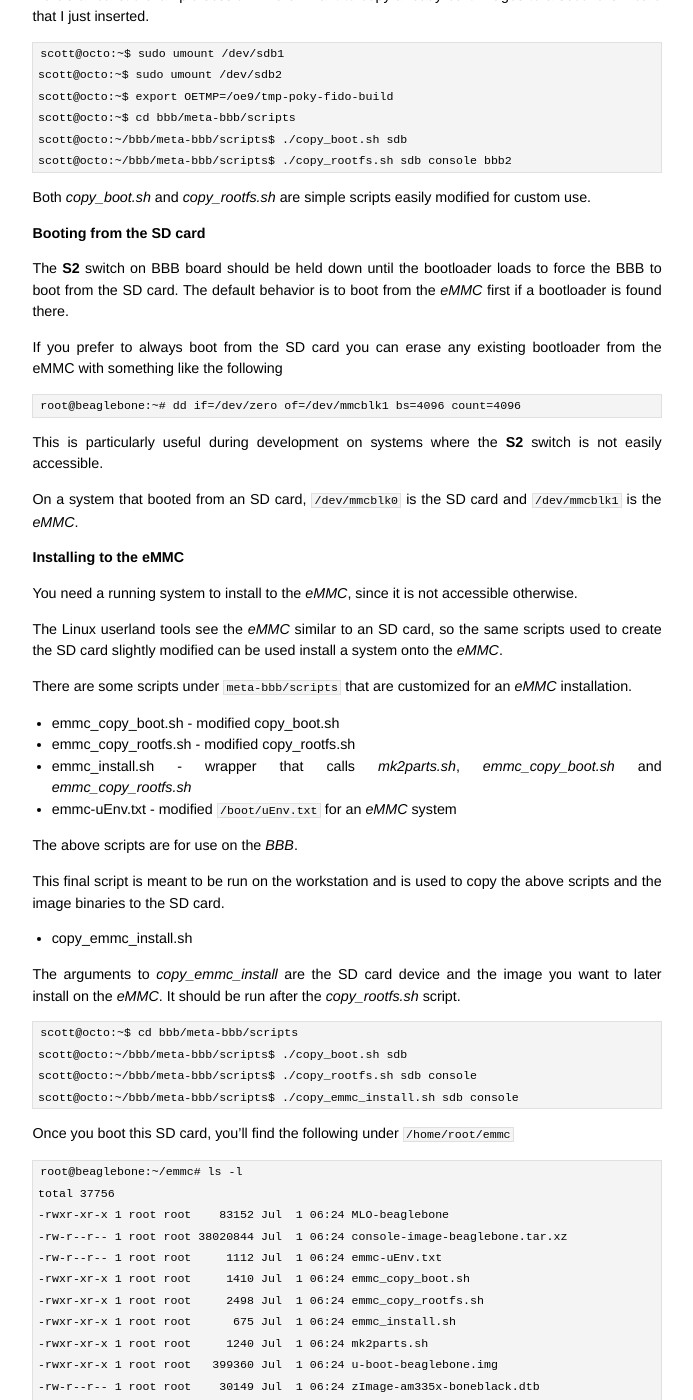
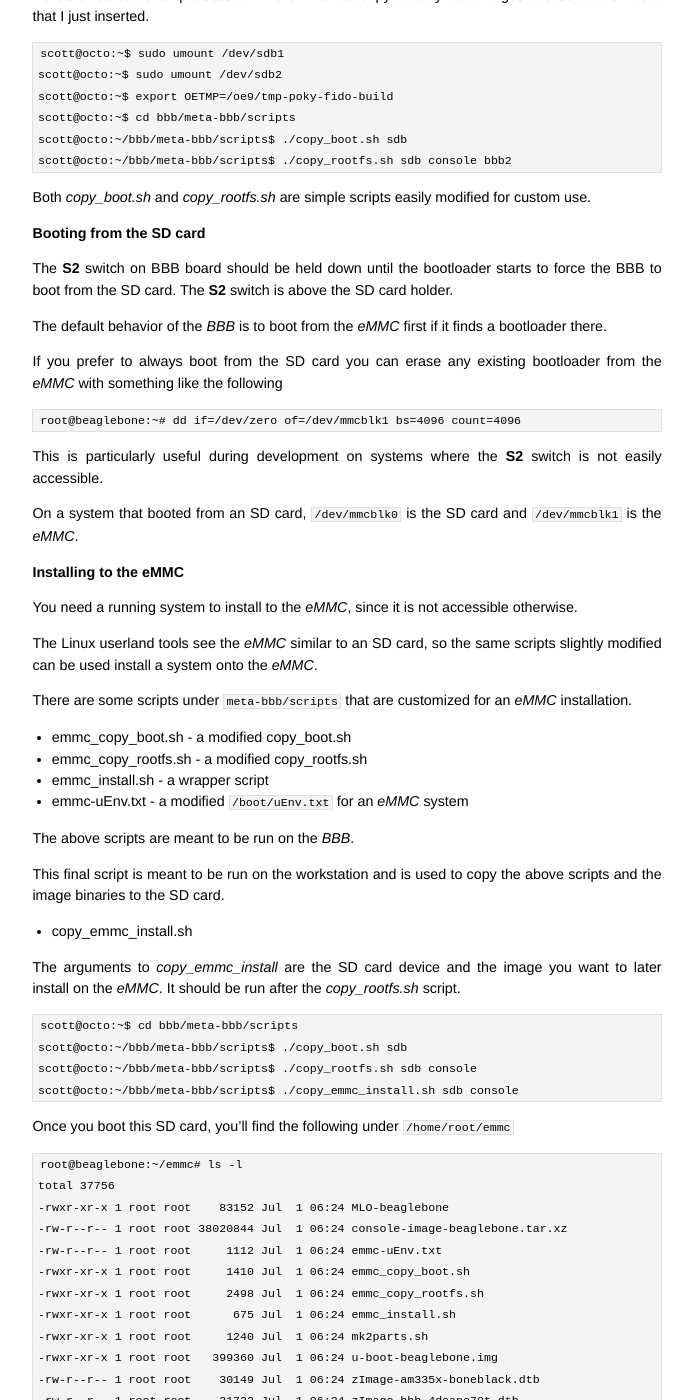
Before and after one commit to jumpnow/jumpnowtek-site, a Jekyll site: the page built from _posts/2015-06-08-BeagleBone-Systems-with-Yocto.md, in a window 1280 px wide and 1400 px high, scrolled down 7047 px. Shown: the whole window, without its empty margins (293-986 px from the left). Built offline with Jekyll 4.4.1, drawn with Linux system fonts in a browser that asks for light colours.

Commit message:
More updates to bbb yocto doc

```diff
--- a/_posts/2015-06-08-BeagleBone-Systems-with-Yocto.md
+++ b/_posts/2015-06-08-BeagleBone-Systems-with-Yocto.md
@@ -344,9 +344,11 @@ Both *copy_boot.sh* and *copy_rootfs.sh* are simple scripts easily modified for
 
 ### Booting from the SD card
 
-The **S2** switch on BBB board should be held down until the bootloader loads to force the BBB to boot from the SD card. The default behavior is to boot from the *eMMC* first if a bootloader is found there.
+The **S2** switch on BBB board should be held down until the bootloader starts to force the BBB to boot from the SD card. The **S2** switch is above the SD card holder.
 
-If you prefer to always boot from the SD card you can erase any existing bootloader from the eMMC with something like the following
+The default behavior of the *BBB* is to boot from the *eMMC* first if it finds a bootloader there.
+
+If you prefer to always boot from the SD card you can erase any existing bootloader from the *eMMC* with something like the following
 
     root@beaglebone:~# dd if=/dev/zero of=/dev/mmcblk1 bs=4096 count=4096
 
@@ -358,23 +360,22 @@ On a system that booted from an SD card, `/dev/mmcblk0` is the SD card and `/dev
 
 You need a running system to install to the *eMMC*, since it is not accessible otherwise.
 
-The Linux userland tools see the *eMMC* similar to an SD card, so the same scripts used to create the SD card slightly modified can be used install a system onto the *eMMC*.
+The Linux userland tools see the *eMMC* similar to an SD card, so the same scripts slightly modified can be used install a system onto the *eMMC*.
 
 There are some scripts under `meta-bbb/scripts` that are customized for an *eMMC* installation.
 
-* emmc_copy_boot.sh - modified copy_boot.sh
-* emmc_copy_rootfs.sh - modified copy_rootfs.sh
-* emmc_install.sh - wrapper that calls *mk2parts.sh*, *emmc_copy_boot.sh* and *emmc_copy_rootfs.sh*
-* emmc-uEnv.txt - modified `/boot/uEnv.txt` for an *eMMC* system
+* emmc_copy_boot.sh - a modified copy_boot.sh
+* emmc_copy_rootfs.sh - a modified copy_rootfs.sh
+* emmc_install.sh - a wrapper script
+* emmc-uEnv.txt - a modified `/boot/uEnv.txt` for an *eMMC* system
 
-The above scripts are for use on the *BBB*.
+The above scripts are meant to be run on the *BBB*.
 
 This final script is meant to be run on the workstation and is used to copy the above scripts and the image binaries to the SD card.
 
 * copy_emmc_install.sh
 
 The arguments to *copy_emmc_install* are the SD card device and the image you want to later install on the *eMMC*. It should be run after the *copy_rootfs.sh* script.
-
 
     scott@octo:~$ cd bbb/meta-bbb/scripts
     scott@octo:~/bbb/meta-bbb/scripts$ ./copy_boot.sh sdb
```
